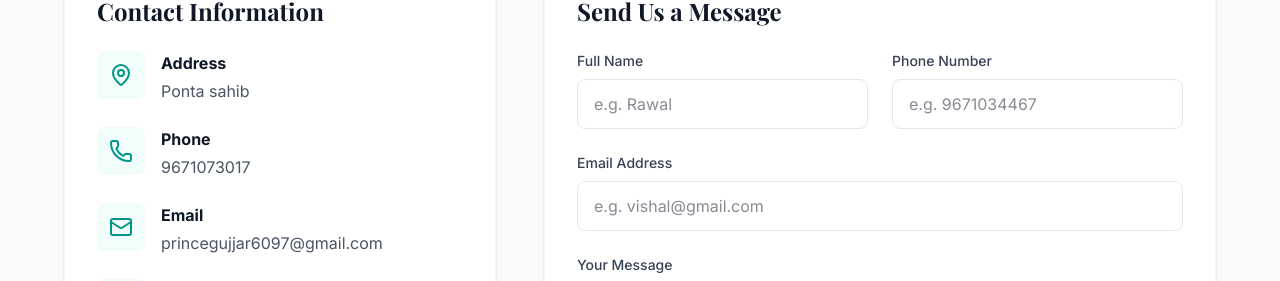
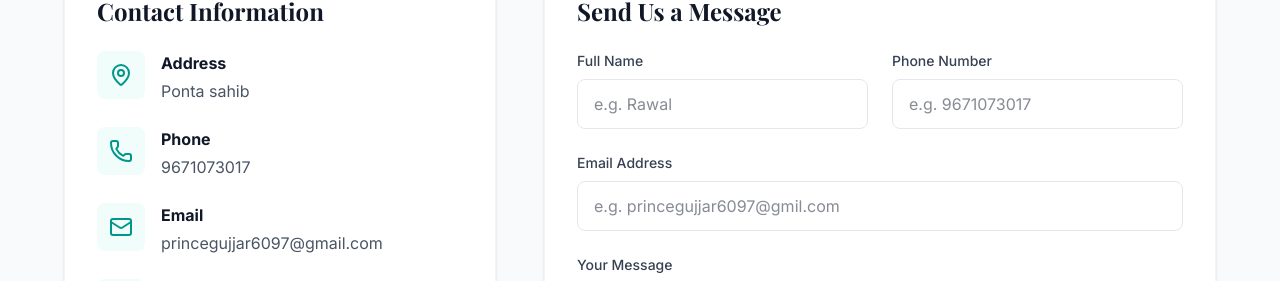
Before and after one commit to princegujjar6097-lgtm/demo, a React (Vite) app: page /contact in a window 1280 px wide. Shown: the part 407-688 px from the top of the page. Built offline with nearby package versions, Linux system fonts and the light colour scheme; a web font is replaced by a local one.

Commit message:
Update Contact.tsx

```diff
--- a/src/pages/Contact.tsx
+++ b/src/pages/Contact.tsx
@@ -123,7 +123,7 @@ export function Contact() {
                       value={formData.phone}
                       onChange={(e) => setFormData({...formData, phone: e.target.value})}
                       className="w-full px-4 py-3 rounded-lg border border-gray-200 focus:ring-2 focus:ring-teal-600 focus:border-transparent outline-none transition"
-                      placeholder="e.g. 9671034467"
+                      placeholder="e.g. 9671073017"
                     />
                   </div>
                 </div>
@@ -136,7 +136,7 @@ export function Contact() {
                     value={formData.email}
                     onChange={(e) => setFormData({...formData, email: e.target.value})}
                     className="w-full px-4 py-3 rounded-lg border border-gray-200 focus:ring-2 focus:ring-teal-600 focus:border-transparent outline-none transition"
-                    placeholder="e.g. vishal@gmail.com"
+                    placeholder="e.g. princegujjar6097@gmil.com"
                   />
                 </div>
                 <div>
```
